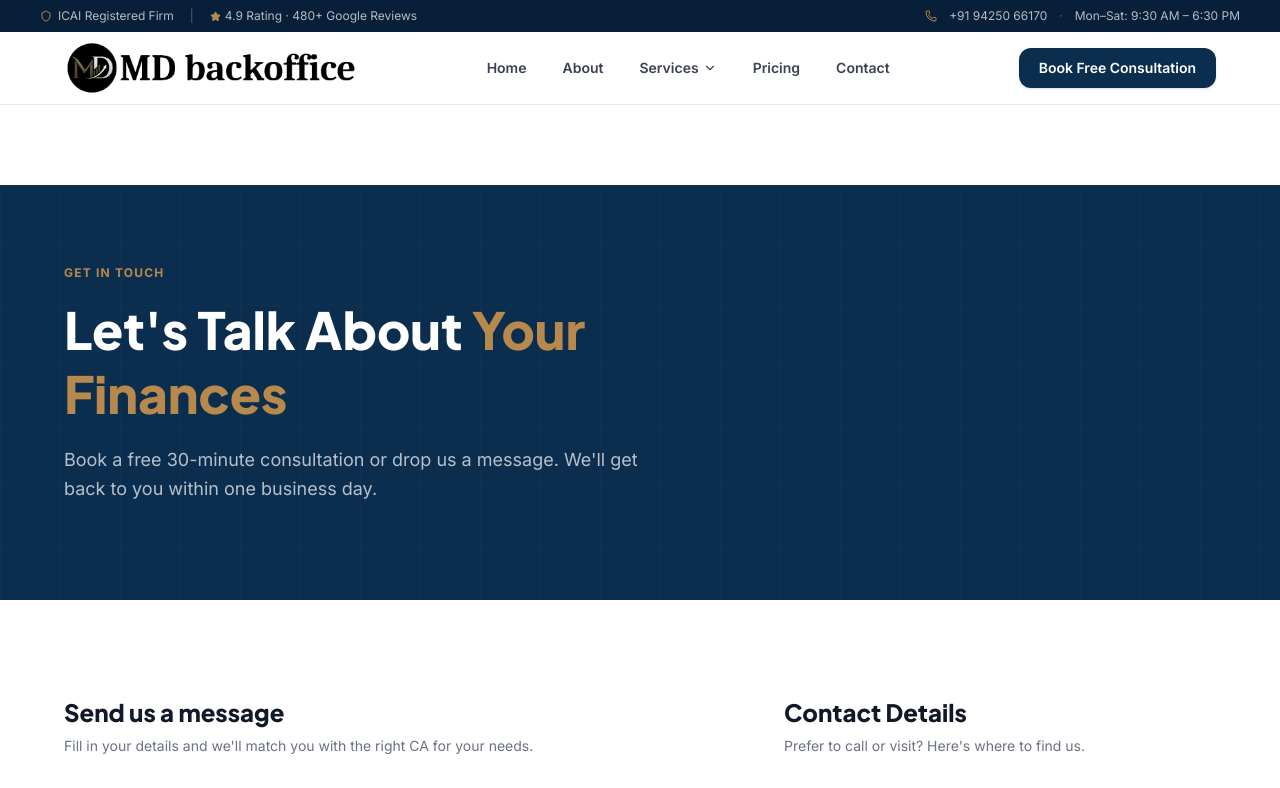
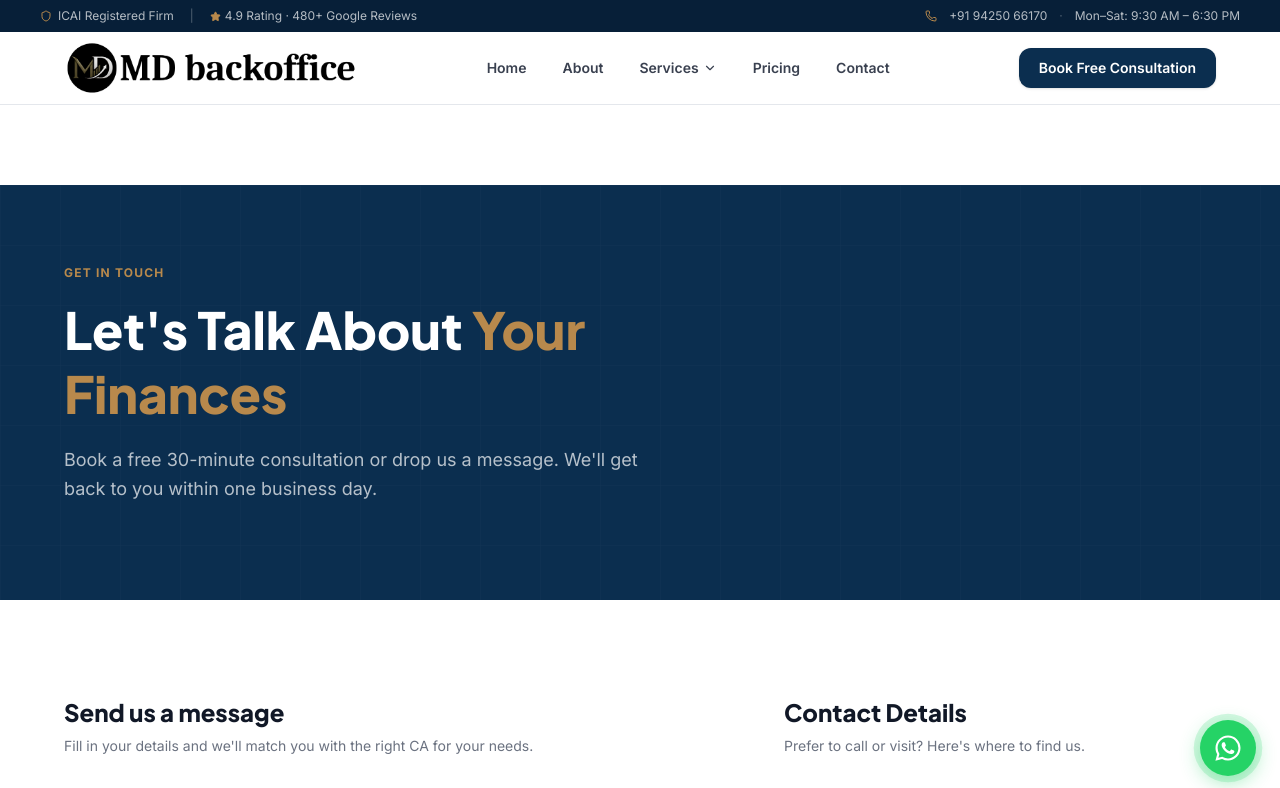
Before and after one commit to flyeronicinfo/mdbackoffice.in, a Next.js app: page /contact in a window 1280 px wide. Shown: the top 788 px of the page. Built offline with nearby package versions, Linux system fonts and the light colour scheme.

Commit message:
Add floating WhatsApp button across the site
- New FloatingWhatsApp component, fixed bottom-right on every page
- Links to https://wa.me/919425066170
- Pulsing glow animation + hover tooltip on desktop

```diff
--- a/src/app/globals.css
+++ b/src/app/globals.css
@@ -184,3 +184,9 @@
 ::-webkit-scrollbar-thumb:hover {
   background: var(--color-muted);
 }
+
+/* ─── Floating WhatsApp Button ──────────────────────────────────────────── */
+@keyframes whatsapp-pulse {
+  0%, 100% { box-shadow: 0 6px 20px rgba(37, 211, 102, 0.45), 0 0 0 0 rgba(37, 211, 102, 0.5); }
+  50% { box-shadow: 0 6px 20px rgba(37, 211, 102, 0.45), 0 0 0 10px rgba(37, 211, 102, 0); }
+}
--- a/src/app/layout.tsx
+++ b/src/app/layout.tsx
@@ -2,6 +2,7 @@ import type { Metadata } from "next";
 import { inter, plusJakartaSans } from "@/lib/fonts";
 import { Header } from "@/components/layout/Header";
 import { Footer } from "@/components/layout/Footer";
+import { FloatingWhatsApp } from "@/components/layout/FloatingWhatsApp";
 import "./globals.css";
 
 export const metadata: Metadata = {
@@ -49,6 +50,7 @@ export default function RootLayout({ children }: { children: React.ReactNode })
         <Header />
         <main className="flex-1 pt-16 md:pt-20">{children}</main>
         <Footer />
+        <FloatingWhatsApp />
       </body>
     </html>
   );
--- /dev/null
+++ b/src/components/layout/FloatingWhatsApp.tsx
@@ -0,0 +1,31 @@
+"use client";
+
+export function FloatingWhatsApp() {
+  return (
+    <a
+      href="https://wa.me/919425066170"
+      target="_blank"
+      rel="noopener noreferrer"
+      aria-label="Chat with us on WhatsApp"
+      className="group fixed bottom-6 right-6 z-50 flex items-center"
+    >
+      {/* Tooltip */}
+      <span className="hidden md:block mr-3 whitespace-nowrap bg-[var(--color-ink)] text-white text-xs font-semibold px-3 py-2 rounded-lg opacity-0 translate-x-2 group-hover:opacity-100 group-hover:translate-x-0 transition-all duration-200 shadow-lg">
+        Chat with us on WhatsApp
+      </span>
+
+      {/* Button */}
+      <span className="flex items-center justify-center w-14 h-14 rounded-full bg-[#25D366] shadow-[0_6px_20px_rgba(37,211,102,0.45)] hover:shadow-[0_8px_26px_rgba(37,211,102,0.6)] hover:scale-105 transition-all duration-200 animate-[whatsapp-pulse_2.5s_ease-in-out_infinite]">
+        <svg
+          viewBox="0 0 32 32"
+          width="30"
+          height="30"
+          fill="white"
+          aria-hidden="true"
+        >
+          <path d="M16.004 2.667c-7.363 0-13.333 5.97-13.333 13.333 0 2.352.615 4.646 1.784 6.665l-1.895 6.928 7.09-1.858a13.27 13.27 0 0 0 6.354 1.618h.006c7.362 0 13.332-5.97 13.332-13.333 0-3.56-1.386-6.907-3.903-9.425a13.24 13.24 0 0 0-9.435-3.928Zm0 24.4h-.005a11.06 11.06 0 0 1-5.635-1.542l-.404-.24-4.208 1.103 1.123-4.103-.263-.421a11.04 11.04 0 0 1-1.694-5.864c0-6.11 4.973-11.083 11.09-11.083 2.962 0 5.746 1.155 7.84 3.251a11.02 11.02 0 0 1 3.246 7.839c0 6.111-4.973 11.06-11.09 11.06Zm6.078-8.293c-.333-.167-1.97-.972-2.275-1.083-.305-.111-.527-.167-.75.167-.222.333-.86 1.083-1.055 1.306-.194.222-.388.25-.72.083-.334-.167-1.409-.519-2.684-1.654-.992-.884-1.663-1.977-1.858-2.31-.194-.334-.02-.514.146-.68.15-.15.334-.389.5-.583.167-.195.222-.334.334-.556.11-.223.055-.417-.028-.583-.083-.167-.75-1.806-1.028-2.474-.271-.65-.546-.562-.75-.573-.194-.01-.417-.012-.639-.012-.222 0-.583.083-.888.417-.305.333-1.166 1.14-1.166 2.778 0 1.639 1.194 3.222 1.36 3.445.167.222 2.35 3.588 5.694 5.032.796.343 1.417.548 1.902.702.799.254 1.526.218 2.101.132.641-.096 1.97-.805 2.248-1.583.277-.777.277-1.444.194-1.583-.083-.14-.305-.223-.639-.39Z" />
+        </svg>
+      </span>
+    </a>
+  );
+}
```
